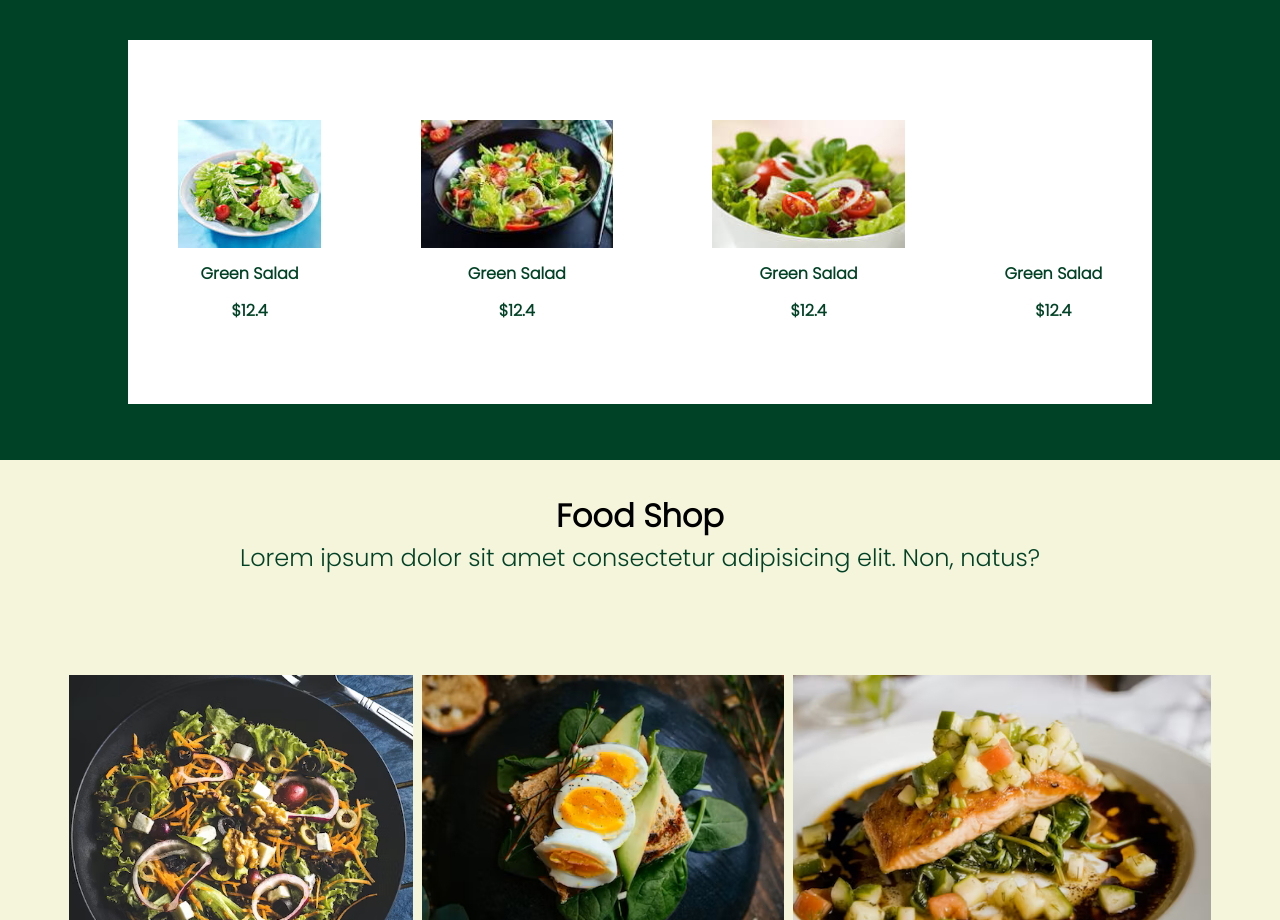
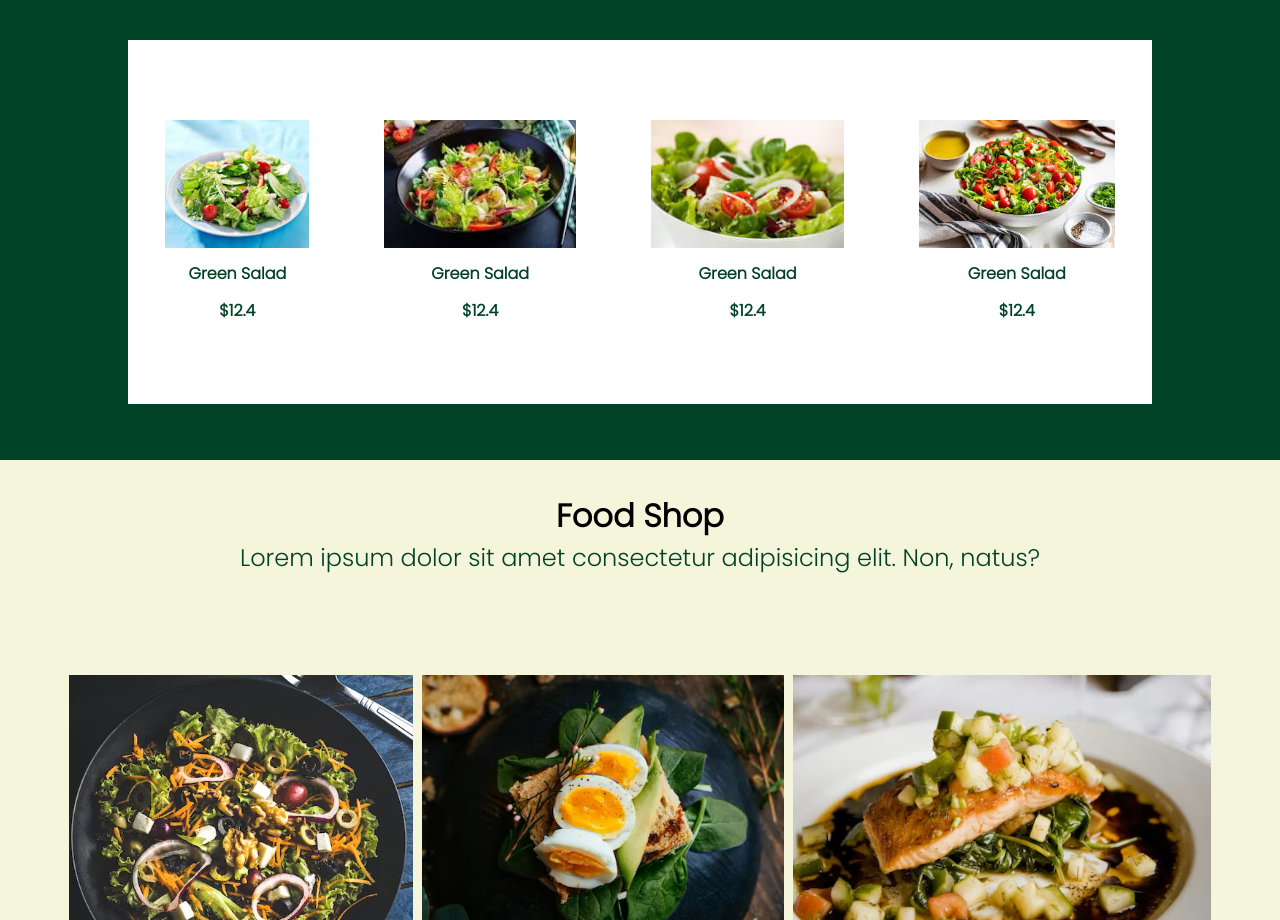
Before and after one commit to AmandeepKaur33/Resume-prtfolio, a plain HTML site: page index.html in a window 1280 px wide. Shown: the part 900-1820 px from the top of the page. Drawn offline with nearby package versions, Linux system fonts and the light colour scheme; a script that the page names is missing; files whose address does not match are found by name.

Commit message:
Update index.html

```diff
--- a/index.html
+++ b/index.html
@@ -57,7 +57,7 @@
                 <h4>$12.4</h4>
             </div>
             <div class="gs">
-                <img src="images/gs4.jpg" alt="">
+                <img src="gs4.jpg" alt="">
                 <h3>Green Salad</h3>
                 <h4>$12.4</h4>
             </div>
```
